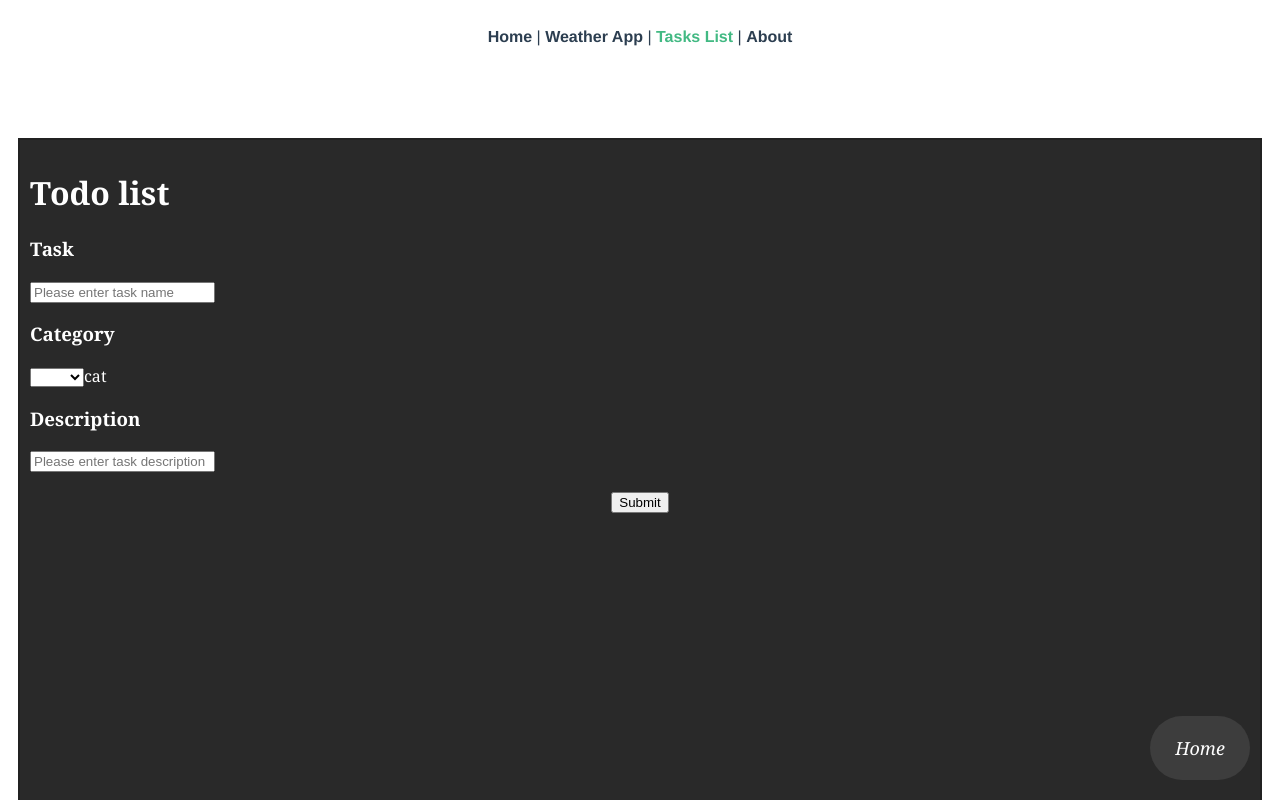
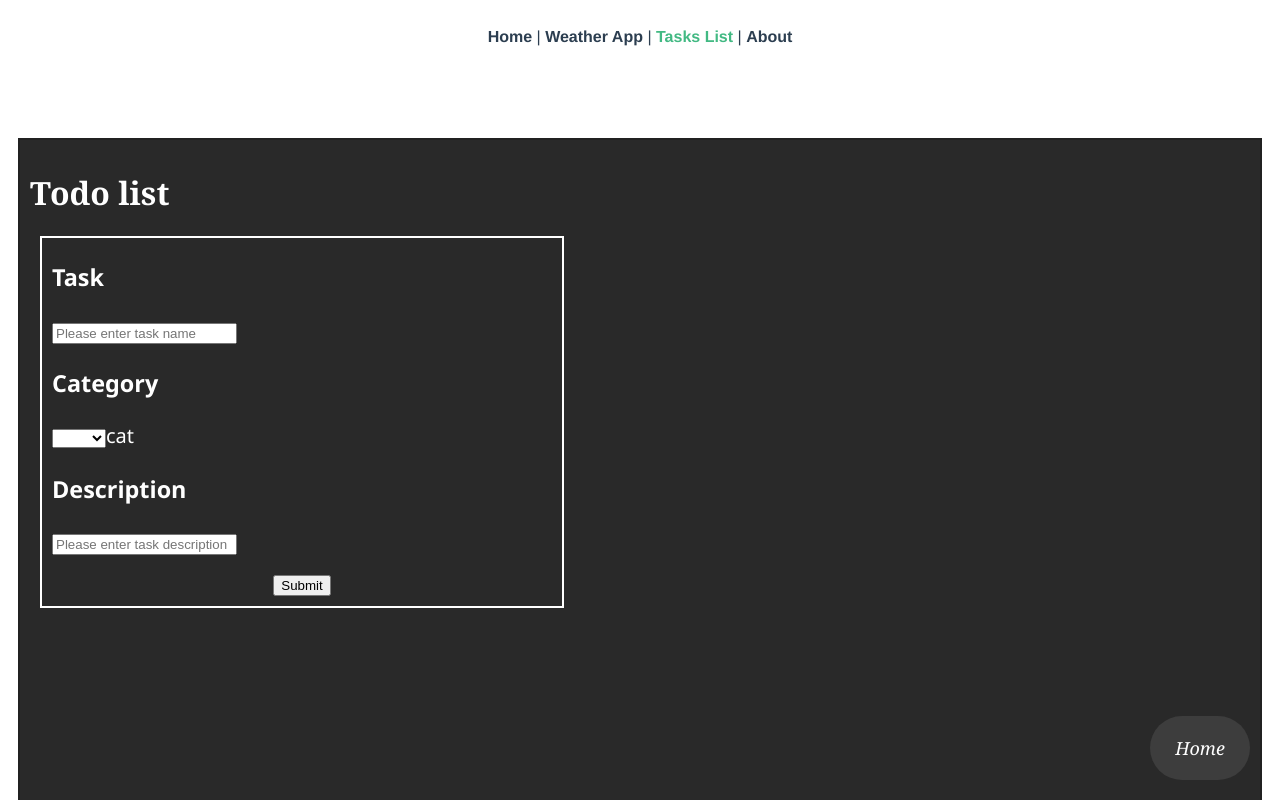
Before and after one commit to umangcodes/wanderer, a Vue app in the folder milestoneproject/: page /ToDoApp in a window 1280 px wide. Shown: the top 800 px of the page. Built offline with nearby package versions, Linux system fonts and the light colour scheme.

Commit message:
css changed. classes allocated

```diff
--- a/milestoneproject/src/components/panels/taskForm.vue
+++ b/milestoneproject/src/components/panels/taskForm.vue
@@ -1,7 +1,7 @@
 <template>
   <div class="to-do-app">
     <form @submit.prevent="formSubmit">
-      <div>
+      <div class="task">
         <h3>Task</h3>
         <input
           type="text"
@@ -10,7 +10,7 @@
         />
         {{ task }}
       </div>
-      <div>
+      <div class="task category">
         <h3>Category</h3>
         <select name="category" v-model="category">
           <option value="cat-1">Cat 1</option>
@@ -20,7 +20,7 @@
         </select>
         <span>{{ category }}</span>
       </div>
-      <div>
+      <div class="task description">
         <h3>Description</h3>
         <input
           type="text"
@@ -61,6 +61,16 @@ export default {
 
 <style scoped>
 .to-do-app {
+  width: 500px;
+  height: auto;
+  border: 2px solid white;
   color: white;
+  padding: 10px;
+  padding-top: 0px;
+  margin: 10px;
+}
+.task {
+  font-family: "Segoe UI";
+  font-size: 20px;
 }
 </style>
```
